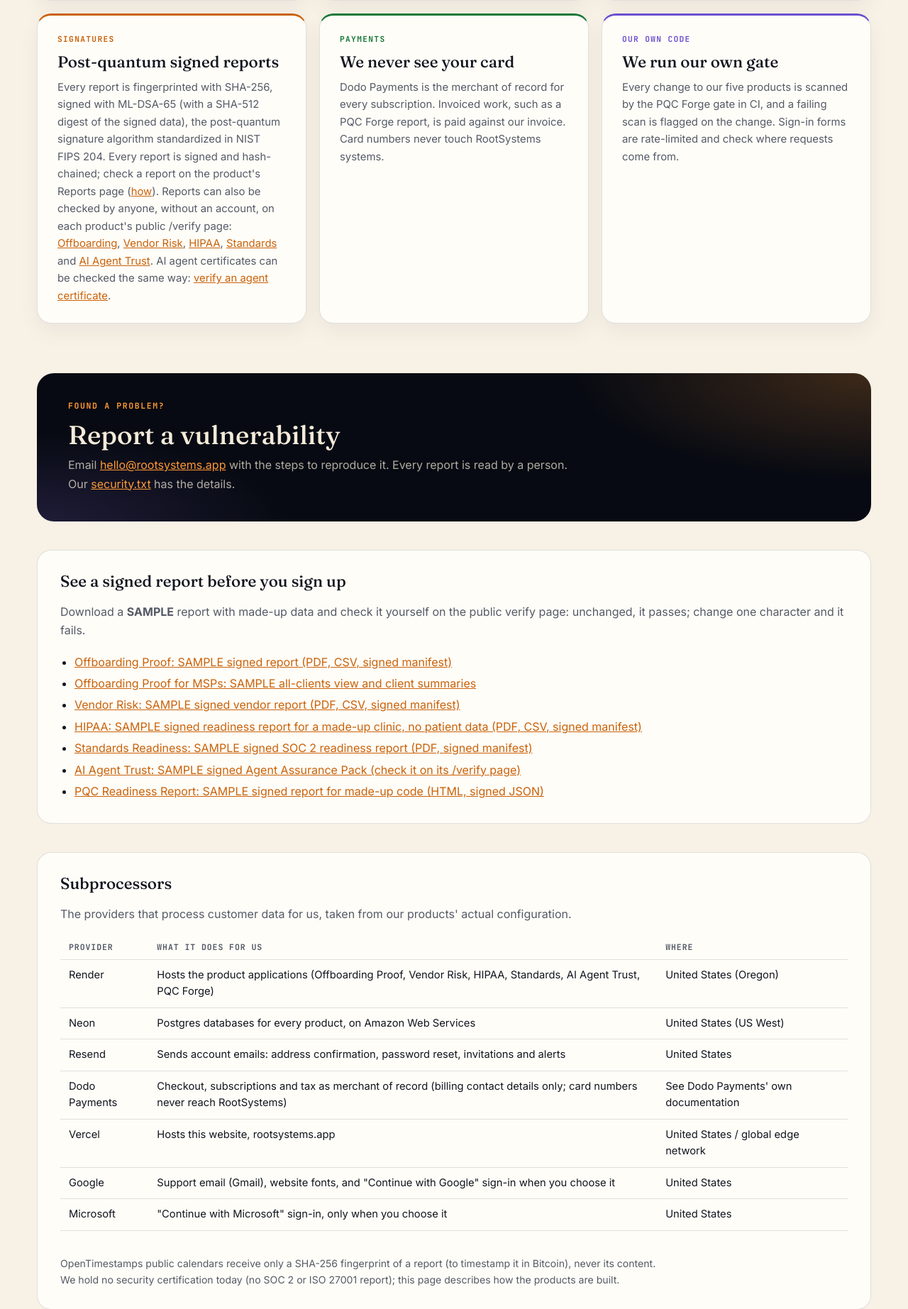
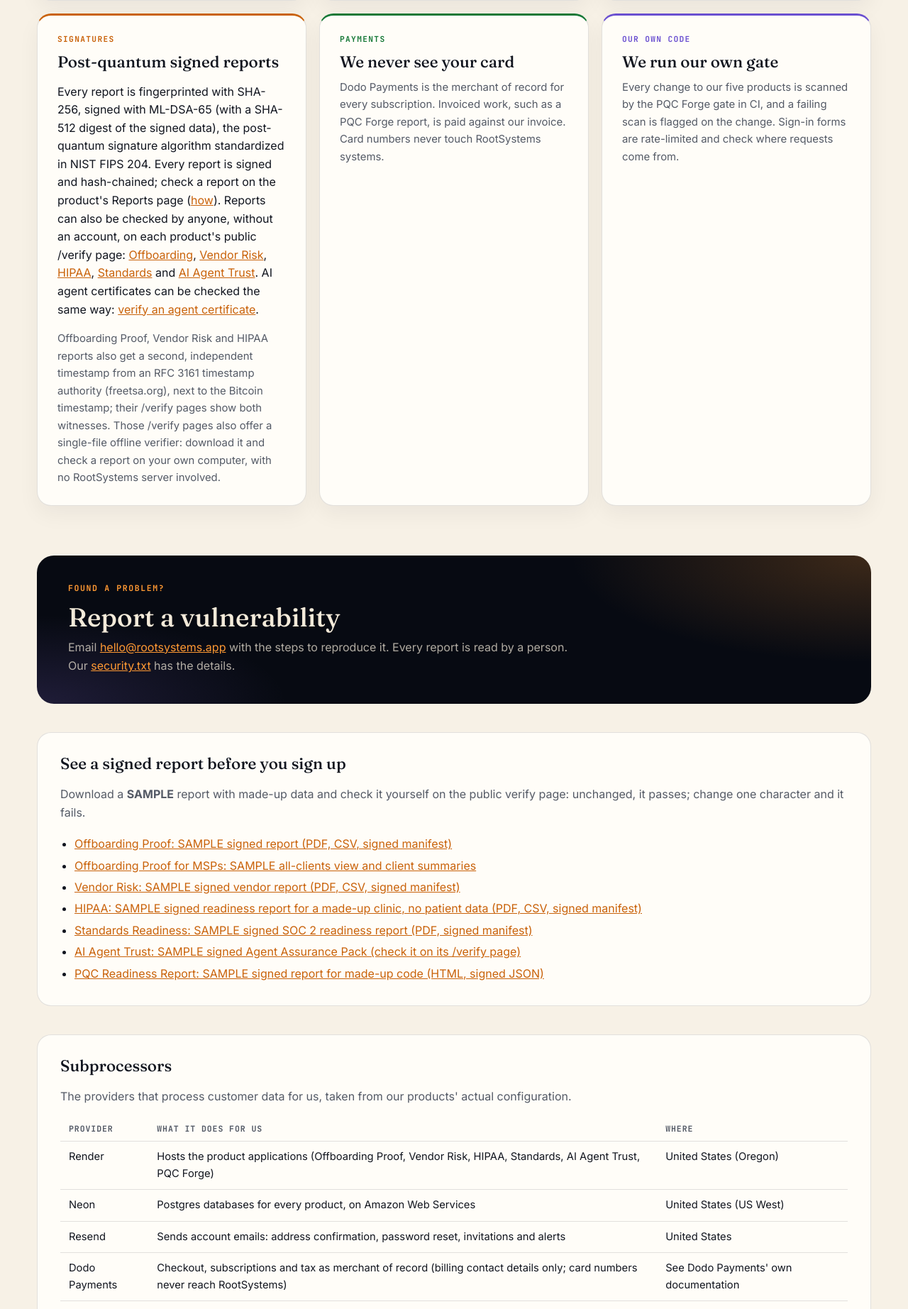
Before and after one commit to ROOTSystemss/rootsystems-site, a Node server app: page /security in a window 1280 px wide. Shown: the part 1778-3623 px from the top of the page at 71% size. Run offline with Node 20, Linux system fonts and the light colour scheme; some libraries are stand-ins or nearby versions.

Commit message:
Knock-out 2026-11-17: /security says Offboarding, Vendor Risk and HIPAA reports get a second RFC 3161 timestamp (freetsa.org) and an offline verifier on /verify (both live and proven on live reports 2026-11-17: witness-live-vr/off 8/8); freetsa.org added to the fingerprint-only note. Test securityPage. Rollback 6b7dd86

```diff
--- a/src/views/pages/security.ejs
+++ b/src/views/pages/security.ejs
@@ -50,6 +50,7 @@
             <p class="rs-sec__tag">Signatures</p>
             <h2 class="rs-sec__title">Post-quantum signed reports</h2>
             <p>Every report is fingerprinted with SHA-256, signed with ML-DSA-65 (with a SHA-512 digest of the signed data), the post-quantum signature algorithm standardized in NIST FIPS 204. Every report is signed and hash-chained; check a report on the product's Reports page (<a href="/learn/verify-a-report">how</a>). Reports can also be checked by anyone, without an account, on each product's public /verify page: <a href="https://offboarding-proof.onrender.com/verify">Offboarding</a>, <a href="https://tpra.onrender.com/verify">Vendor Risk</a>, <a href="https://hipaa-g37n.onrender.com/verify">HIPAA</a>, <a href="https://ai-compliance-readiness.onrender.com/verify">Standards</a> and <a href="https://agent-contract-gap.onrender.com/verify">AI Agent Trust</a>. AI agent certificates can be checked the same way: <a href="/verify-agent">verify an agent certificate</a>.</p>
+          <p id="second-witness">Offboarding Proof, Vendor Risk and HIPAA reports also get a second, independent timestamp from an RFC 3161 timestamp authority (freetsa.org), next to the Bitcoin timestamp; their /verify pages show both witnesses. Those /verify pages also offer a single-file offline verifier: download it and check a report on your own computer, with no RootSystems server involved.</p>
           </article>
           <article class="rs-sec__card rs-sec__card--green reveal">
             <p class="rs-sec__tag">Payments</p>
@@ -98,7 +99,7 @@
               </tbody>
             </table>
           </div>
-          <p class="rs-note">OpenTimestamps public calendars receive only a SHA-256 fingerprint of a report (to timestamp it in Bitcoin), never its content. We hold no security certification today (no SOC 2 or ISO 27001 report); this page describes how the products are built.</p>
+          <p class="rs-note">OpenTimestamps public calendars and the freetsa.org timestamp authority receive only a SHA-256 fingerprint of a report (to timestamp it), never its content. We hold no security certification today (no SOC 2 or ISO 27001 report); this page describes how the products are built.</p>
         </div>
 
         <p class="rs-note">Where your data is processed, and by which providers, is also covered in the <a href="/privacy">privacy policy</a> and the <a href="/dpa">data processing agreement</a>.</p>
```
Also changed, not shown: test/securityPage.test.js (+1 -0 lines).
